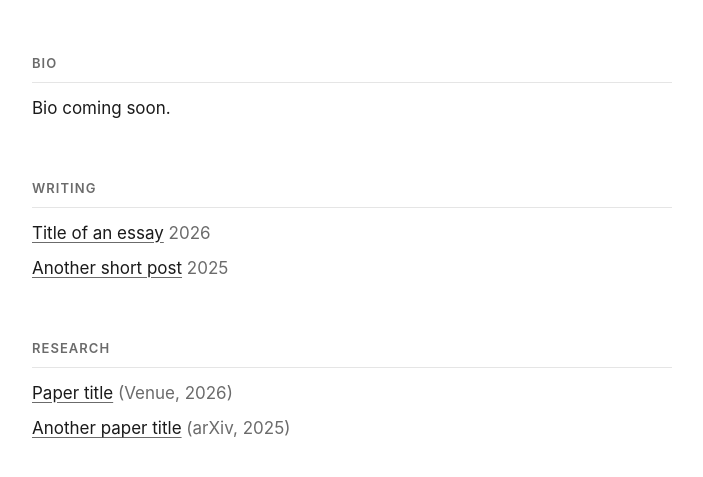
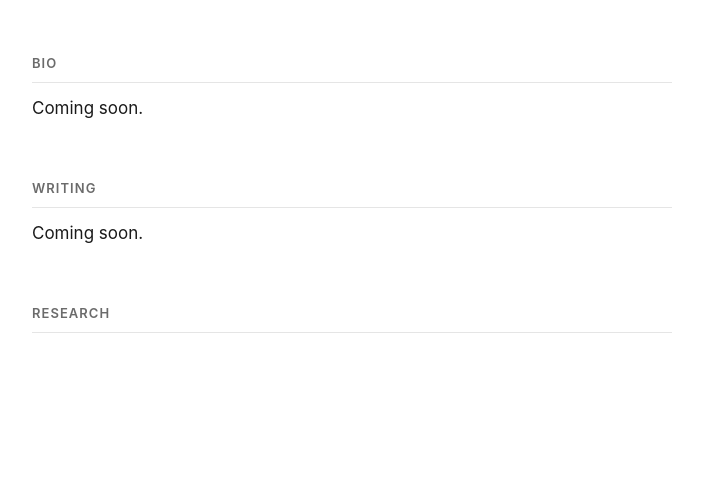
Before and after one commit to mgantz/maxgantz.com, a plain HTML site: page index.html in a window 1280 px wide. Shown: the part 171-648 px from the top of the page, without its empty margins (288-991 px from the left). Drawn offline with Linux system fonts and the light colour scheme.

Commit message:
Remove placeholder entries, mark Bio and Writing as coming soon
Co-Authored-By: Claude Opus 5 (1M context) <noreply@anthropic.com>
Claude-Session: https://claude.ai/code/session_01PUyLAzk9ZMaeSR2aT5t96r

```diff
--- a/index.html
+++ b/index.html
@@ -20,23 +20,16 @@
 
     <section>
       <h2>Bio</h2>
-      <p>Bio coming soon.</p>
+      <p>Coming soon.</p>
     </section>
 
     <section>
       <h2>Writing</h2>
-      <ul>
-        <li><a href="#">Title of an essay</a> <span class="meta">2026</span></li>
-        <li><a href="#">Another short post</a> <span class="meta">2025</span></li>
-      </ul>
+      <p>Coming soon.</p>
     </section>
 
     <section>
       <h2>Research</h2>
-      <ul>
-        <li><a href="#">Paper title</a> <span class="meta">(Venue, 2026)</span></li>
-        <li><a href="#">Another paper title</a> <span class="meta">(arXiv, 2025)</span></li>
-      </ul>
     </section>
   </main>
 </body>
```
